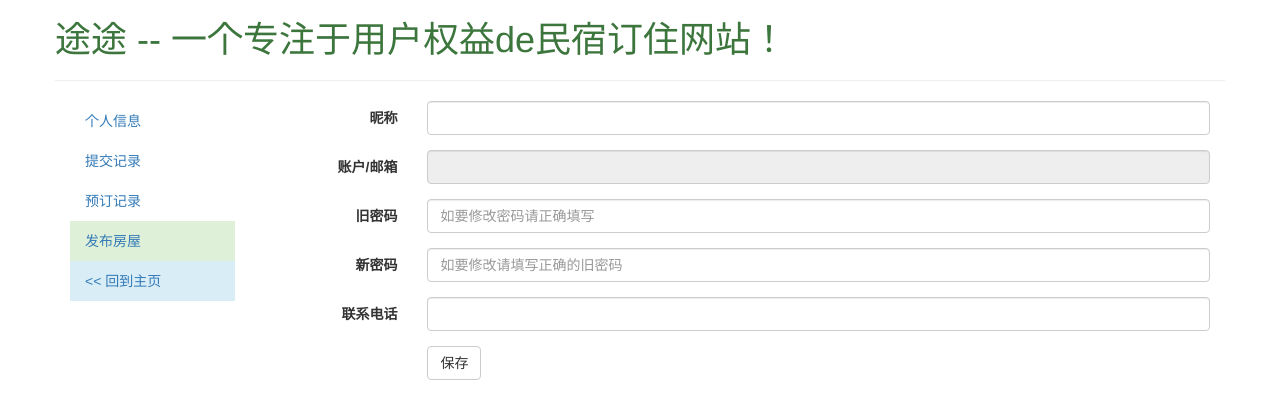
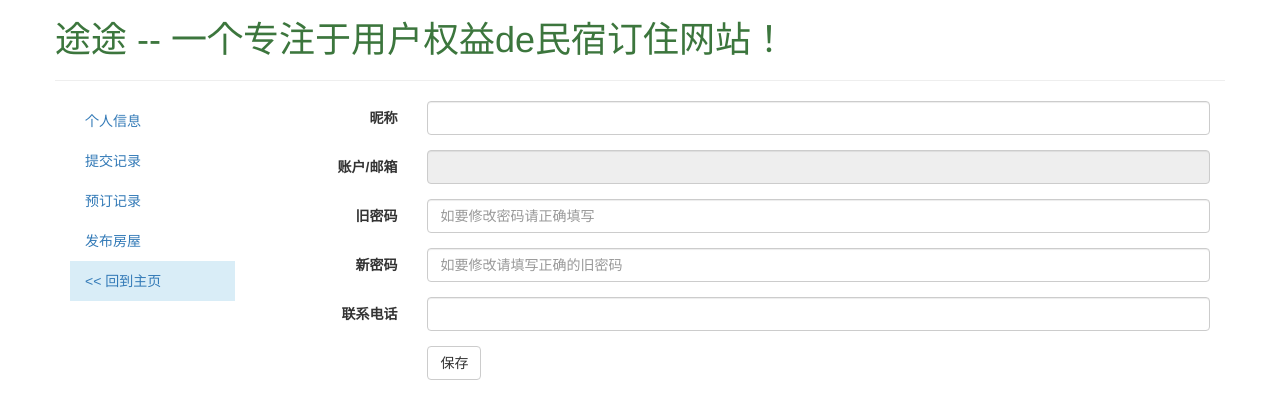
Before and after one commit to ShawnCrazy/minsu, a CodeIgniter app: the page made by application/views/pages/person.php in a window 1280 px wide. Shown: the top 419 px of the page. Run offline with CodeIgniter, Linux system fonts and the light colour scheme; some libraries are stand-ins or nearby versions.

Commit message:
增加信息可操作的逻辑代码

```diff
--- a/application/views/pages/person.php
+++ b/application/views/pages/person.php
@@ -20,16 +20,13 @@
     </div>
 </div>
 <div class="container">
-    <!--    <div class="jumbotron">-->
-    <!--        <h1>Bootstrap Affix</h1>-->
-    <!--    </div>-->
     <div class="row">
         <div class="col-md-2 col-sm-3" id="myScrollspy">
             <ul class="nav" data-spy="affix" data-offset-top="50">
                 <li class=""><a href="#person" data-toggle="tab">个人信息</a></li>
                 <li class=""><a href="#record" data-toggle="tab" onclick="getSubRec()">提交记录</a></li>
-                <li class="active"><a href="#ordered" data-toggle="tab" onclick="getOrdered()">预订记录</a></li>
-                <li class="bg-success"><a href="#submit" data-toggle="tab">发布房屋</a></li>
+                <li class=""><a href="#ordered" data-toggle="tab" onclick="getOrdered()">预订记录</a></li>
+                <li class=""><a href="#submit" data-toggle="tab">发布房屋</a></li>
                 <li class="bg-info"><a href="<?= site_url('page'); ?>"><< 回到主页</a></li>
             </ul>
         </div>
@@ -236,34 +233,34 @@
     }
 
     /*获取提交信息的方法*/
-    function getSubRec(){
+    function getSubRec() {
         $.ajax({
-            method:'post',
-            url:indexHost + 'index.php/api/get_room',
-            success:function (res) {
+            method: 'post',
+            url: indexHost + 'index.php/api/get_room',
+            success: function (res) {
                 var data = $.parseJSON(res);
                 if (data.code === 100) {
                     $('#record').children('table').empty();
                     $('#record').children('table').append(data.content);
                 } else {
-                    alert(data.content);
+                    alert("没有数据，请求结果为" + data.content);
                 }
             }
         })
     }
 
     /*获取订单信息的方法*/
-    function getOrdered(){
+    function getOrdered() {
         $.ajax({
-            method:'post',
-            url:indexHost + 'index.php/api/get_order',
-            success:function (res) {
+            method: 'post',
+            url: indexHost + 'index.php/api/get_order',
+            success: function (res) {
                 var data = $.parseJSON(res);
                 if (data.code === 100) {
                     $('#ordered').children('table').empty();
                     $('#ordered').children('table').append(data.content);
                 } else {
-                    alert(data.content);
+                    alert('没有数据，请求结果为：' + data.content);
                 }
             }
         })
```
Also changed, not shown: application/controllers/Api.php (+4 -3 lines).
